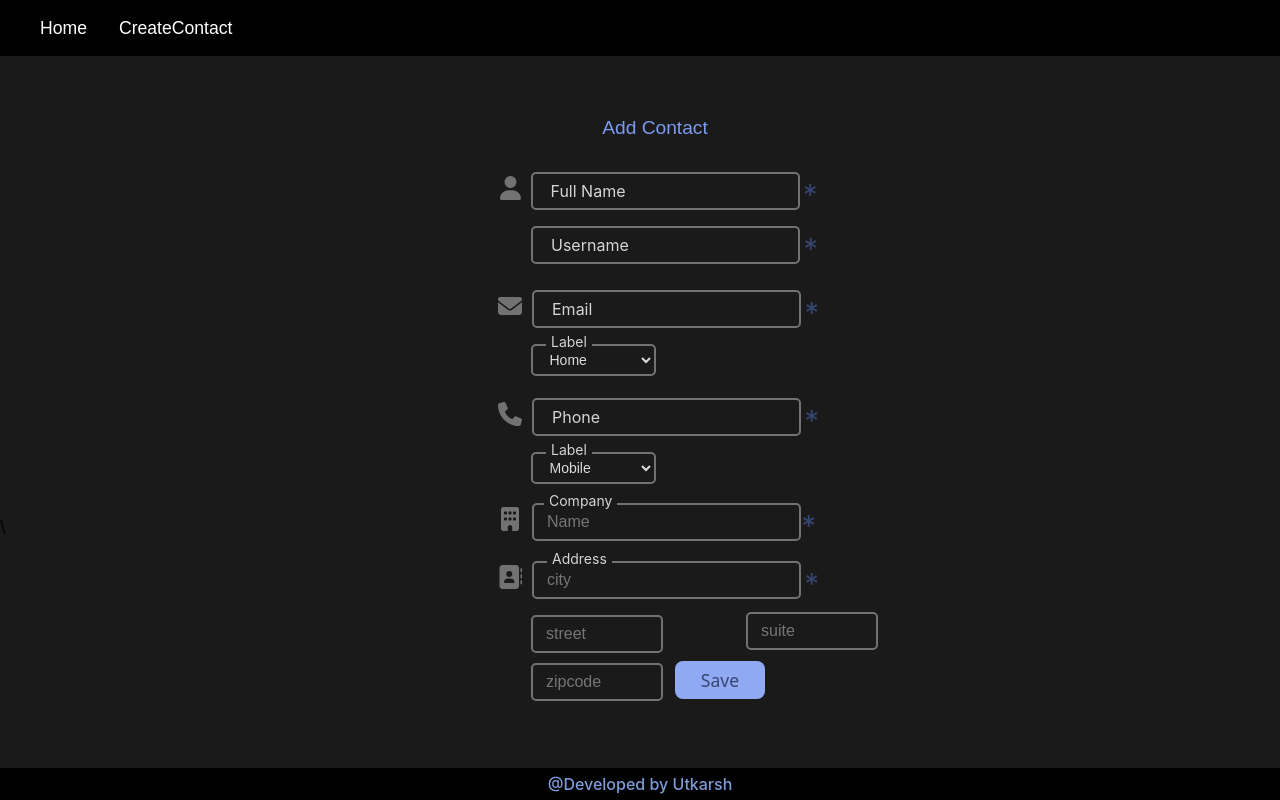
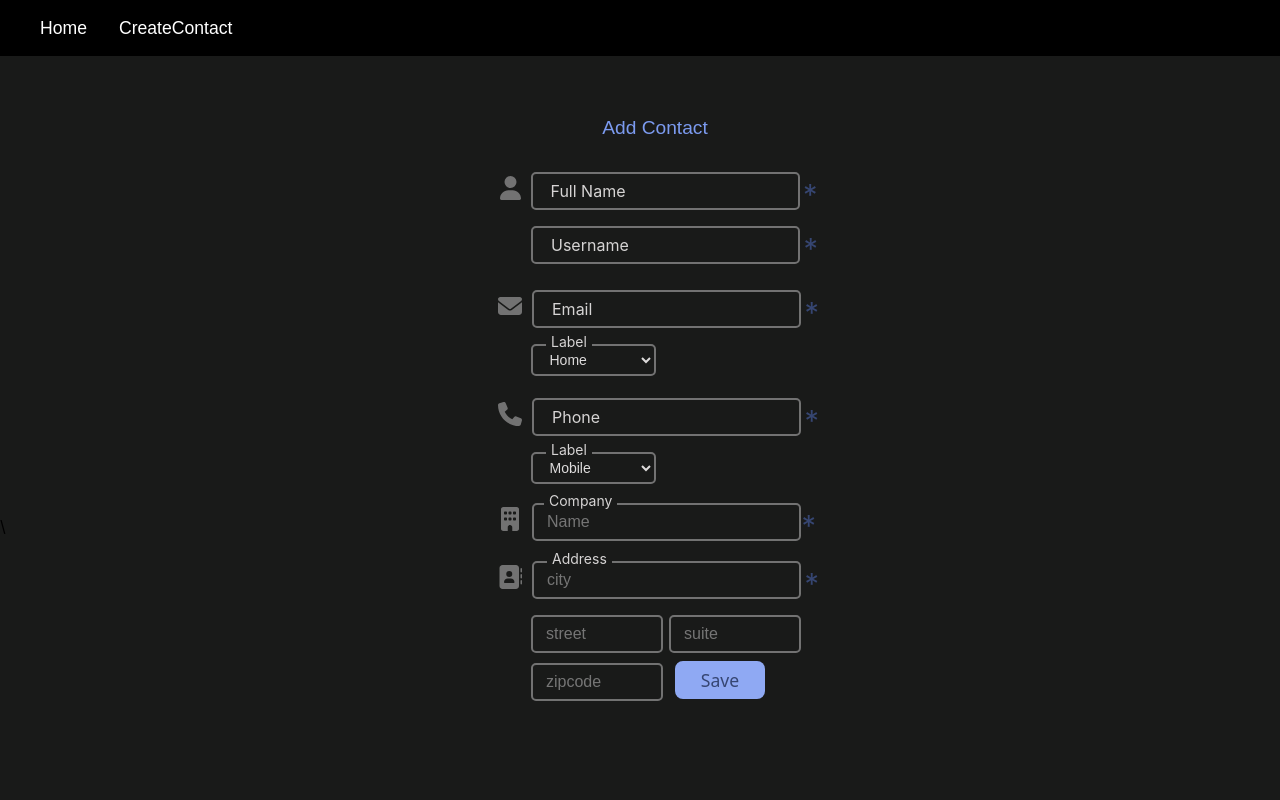
Before and after one commit to utkarsh680/CONTACT_MANAGER, a React (Create React App) app: page /create-contact in a window 1280 px wide. Built offline with nearby package versions, Linux system fonts and the light colour scheme; no server answers.

Commit message:
some changes

```diff
--- a/src/component/CreateContact.js
+++ b/src/component/CreateContact.js
@@ -303,7 +303,7 @@ export default function CreateContact() {
           Save
         </button>
       </div>
-      <Footer />
+      {/* <Footer /> */}
     </div>
   );
 }
--- a/src/styles/CreateContact.module.css
+++ b/src/styles/CreateContact.module.css
@@ -322,7 +322,7 @@ code {
 
 .address1{
   position: relative;
-  top: -57px;
+  top: -53.4px;
   left: 138px;
 }
 .address2{
@@ -340,13 +340,17 @@ code {
 
 }
 
-@media screen and (max-height : 850px){
+@media screen and (max-height : 840px){
   .profileImage{
     display: none;
   }
-  .wrapper{
-    width: 250px;
-    height: 32px;
-    position: relative;
-  }
+.wrapper{
+  width: 250px;
+  height: 32px;
 }
+.address1{
+  position: relative;
+  top: -53.4px;
+  left: 138px;
+}
+}
```
